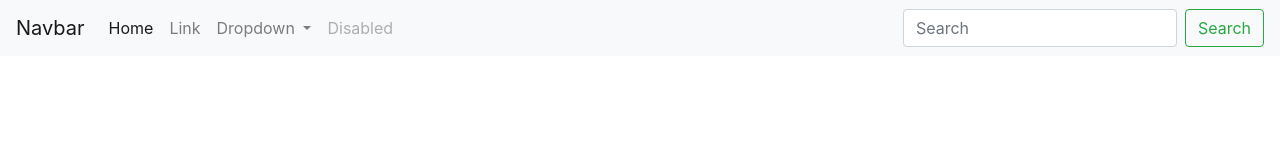
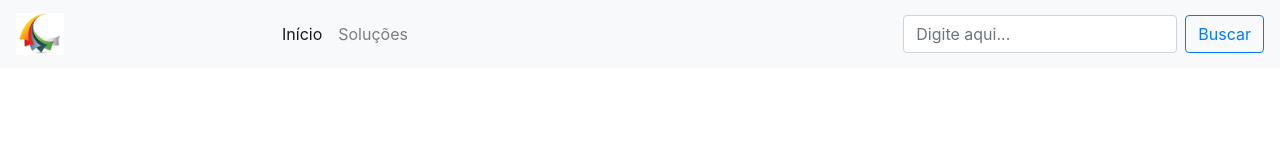
Before and after one commit to FatecanoGuiBasilio/Trabalhando-com-, a plain HTML site: page index.html in a window 1280 px wide. Drawn offline with Linux system fonts and the light colour scheme.

Commit message:
Alterações iniciais

```diff
--- a/index.html
+++ b/index.html
@@ -10,7 +10,7 @@
 <body>
     <header>
         <nav class="navbar navbar-expand-lg navbar-light bg-light">
-            <a class="navbar-brand" href="#">Navbar</a>
+            <a class="navbar-brand" href="#"><img src="img/logo.jpeg" width="20%" alt="Logo exemplo Navbar"></a>
             <button class="navbar-toggler" type="button" data-toggle="collapse" data-target="#navbarSupportedContent" aria-controls="navbarSupportedContent" aria-expanded="false" aria-label="Toggle navigation">
               <span class="navbar-toggler-icon"></span>
             </button>
@@ -18,29 +18,15 @@
             <div class="collapse navbar-collapse" id="navbarSupportedContent">
               <ul class="navbar-nav mr-auto">
                 <li class="nav-item active">
-                  <a class="nav-link" href="#">Home <span class="sr-only">(current)</span></a>
+                  <a class="nav-link" href="#">  Início <span class="sr-only">(current)</span></a>
                 </li>
                 <li class="nav-item">
-                  <a class="nav-link" href="#">Link</a>
-                </li>
-                <li class="nav-item dropdown">
-                  <a class="nav-link dropdown-toggle" href="#" id="navbarDropdown" role="button" data-toggle="dropdown" aria-haspopup="true" aria-expanded="false">
-                    Dropdown
-                  </a>
-                  <div class="dropdown-menu" aria-labelledby="navbarDropdown">
-                    <a class="dropdown-item" href="#">Action</a>
-                    <a class="dropdown-item" href="#">Another action</a>
-                    <div class="dropdown-divider"></div>
-                    <a class="dropdown-item" href="#">Something else here</a>
-                  </div>
-                </li>
-                <li class="nav-item">
-                  <a class="nav-link disabled" href="#" tabindex="-1" aria-disabled="true">Disabled</a>
+                  <a class="nav-link" href="#">Soluções</a>
                 </li>
               </ul>
               <form class="form-inline my-2 my-lg-0">
-                <input class="form-control mr-sm-2" type="search" placeholder="Search" aria-label="Search">
-                <button class="btn btn-outline-success my-2 my-sm-0" type="submit">Search</button>
+                <input class="form-control mr-sm-2" type="search" placeholder="Digite aqui..." aria-label="Search">
+                <button class="btn btn-outline-primary my-2 my-sm-0" type="submit">Buscar</button>
               </form>
             </div>
           </nav>
```
Also changed, not shown: img/laptop.svg (added), img/logo.jpeg (added).
